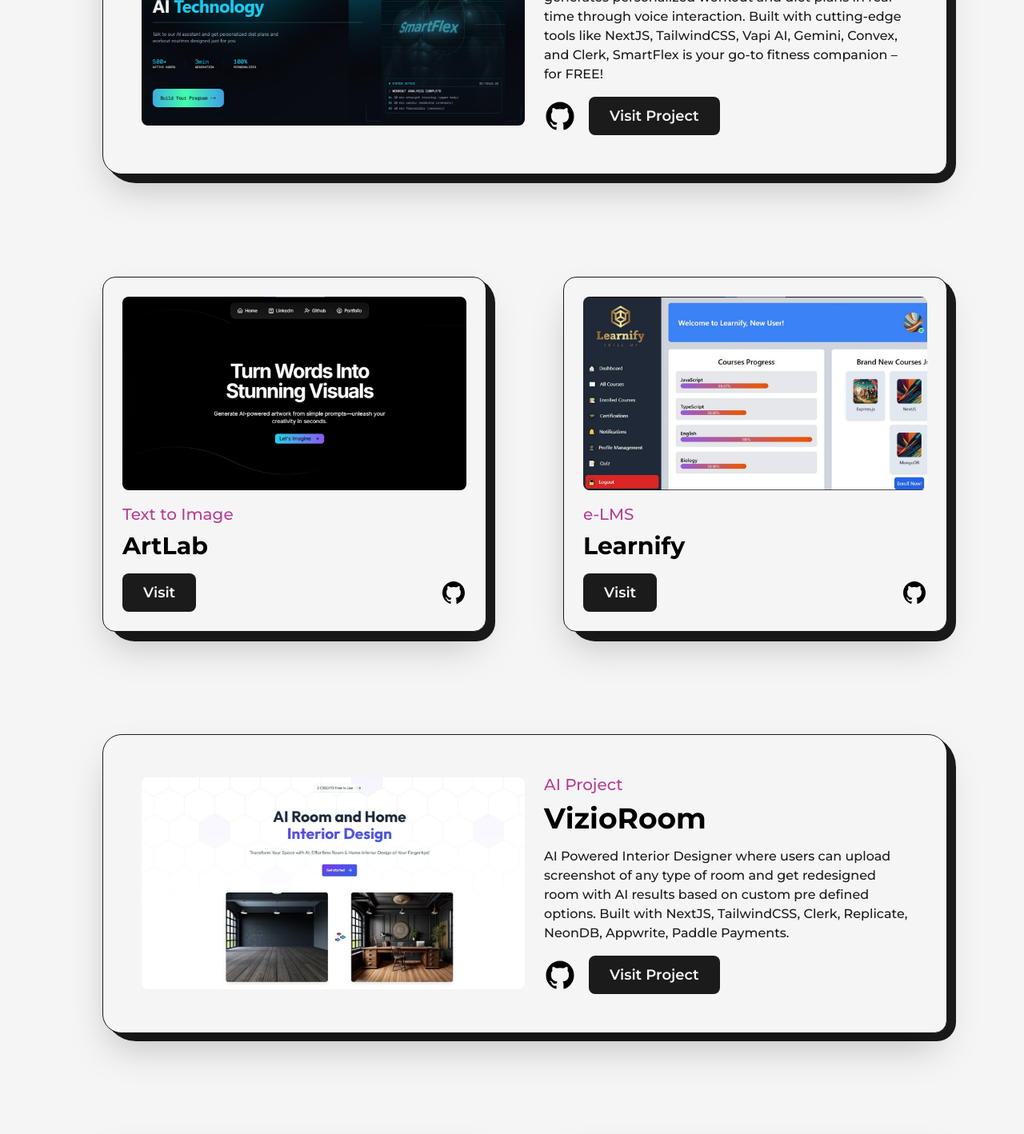
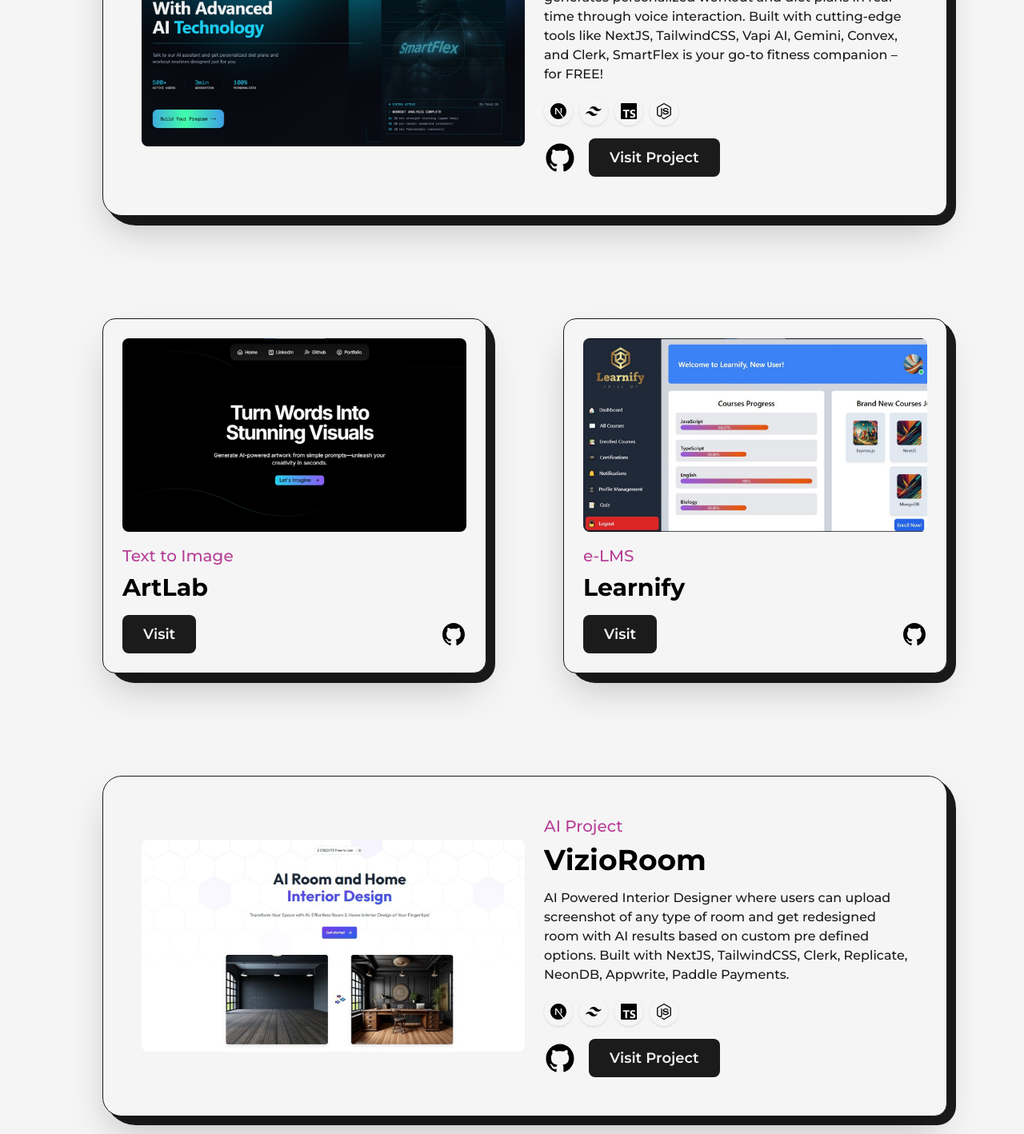
Before and after one commit to Kashan-2912/portfolio-website, a Next.js app: page /projects in a window 1280 px wide. Shown: the part 700-2118 px from the top of the page at 80% size. Built offline with nearby package versions, Linux system fonts and the light colour scheme.

Commit message:
all done till tech chips

```diff
--- a/package.json
+++ b/package.json
@@ -12,7 +12,8 @@
     "framer-motion": "^12.10.5",
     "next": "15.3.2",
     "react": "^19.0.0",
-    "react-dom": "^19.0.0"
+    "react-dom": "^19.0.0",
+    "react-icons": "^5.5.0"
   },
   "devDependencies": {
     "@eslint/eslintrc": "^3",
--- a/src/app/projects/page.jsx
+++ b/src/app/projects/page.jsx
@@ -2,11 +2,16 @@
 import { GithubIcon } from "@/components/Icons";
 import Layout from "@/components/Layout";
 import Head from "next/head";
-import Image from "next/image";
 import Link from "next/link";
 import React from "react";
+import {
+  SiNextdotjs,
+  SiTailwindcss,
+  SiTypescript,
+  SiNodedotjs,
+} from "react-icons/si";
 
-const FeatureProject = ({ type, title, summary, img, link, github }) => {
+const FeatureProject = ({ type, title, summary, img, link, github, tech }) => {
   return (
     <article className="w-full flex items-center justify-between relative rounded-3xl rounded-br-2xl border border-solid border-dark bg-light shadow-2xl p-12">
       <div className="absolute top-0 -right-3 -z-10 w-[101%] h-[103%] rounded-[2.5rem] rounded-br-3xl bg-dark" />
@@ -16,7 +21,11 @@
         target="_blank"
         className="w-1/2 cursor-pointer overflow-hidden rounded-lg"
       >
-        <img src={img} alt={title} className="w-full h-auto hover:scale-108 quick duration-300" />
+        <img
+          src={img}
+          alt={title}
+          className="w-full h-auto hover:scale-108 quick duration-300"
+        />
       </Link>
 
       <div className="w-1/2 flex flex-col items-start justify-between pl-6">
@@ -31,6 +40,14 @@
         </Link>
 
         <p className="my-2 font-medium text-dark">{summary}</p>
+
+        <div className="flex flex-wrap gap-2 my-2">
+          {tech.map((Icon, index) => (
+            <div key={index} className="bg-light p-2 rounded-full shadow-sm">
+              <Icon className="w-5 h-5" />
+            </div>
+          ))}
+        </div>
 
         <div className="mt-2 flex items-center">
           <Link href={github} target="_blank" className="w-10">
@@ -59,7 +76,11 @@
         target="_blank"
         className="w-full cursor-pointer overflow-hidden rounded-lg"
       >
-        <img src={img} alt={title} className="w-full h-auto object-cover hover:scale-108 quick duration-300" />
+        <img
+          src={img}
+          alt={title}
+          className="w-full h-auto object-cover hover:scale-108 quick duration-300"
+        />
       </Link>
 
       <div className="w-full flex flex-col items-start justify-between mt-4">
@@ -118,6 +139,7 @@
                 img="/smartflex.png"
                 link="http://smartflex-xi.vercel.app/"
                 github="https://github.com/Kashan-2912/smartflex"
+                tech={[SiNextdotjs, SiTailwindcss, SiTypescript, SiNodedotjs]}
               />
             </div>
 
@@ -149,6 +171,7 @@
                 img="/vizio.png"
                 link="https://vizio-room-designer.vercel.app/"
                 github="https://github.com/Kashan-2912/ai-interior-designer"
+                tech={[SiNextdotjs, SiTailwindcss, SiTypescript, SiNodedotjs]}
               />
             </div>
 
@@ -200,6 +223,7 @@
                 img="/clario.png"
                 link="https://clario-roan.vercel.app/"
                 github="https://github.com/rasenga223/clariodocs-api-documentation-generator"
+                tech={[SiNextdotjs, SiTailwindcss, SiTypescript, SiNodedotjs]}
               />
             </div>
           </div>
```
Also changed, not shown: public/react.svg (added), 1 other file (tests, documents, lock files or other folders).
